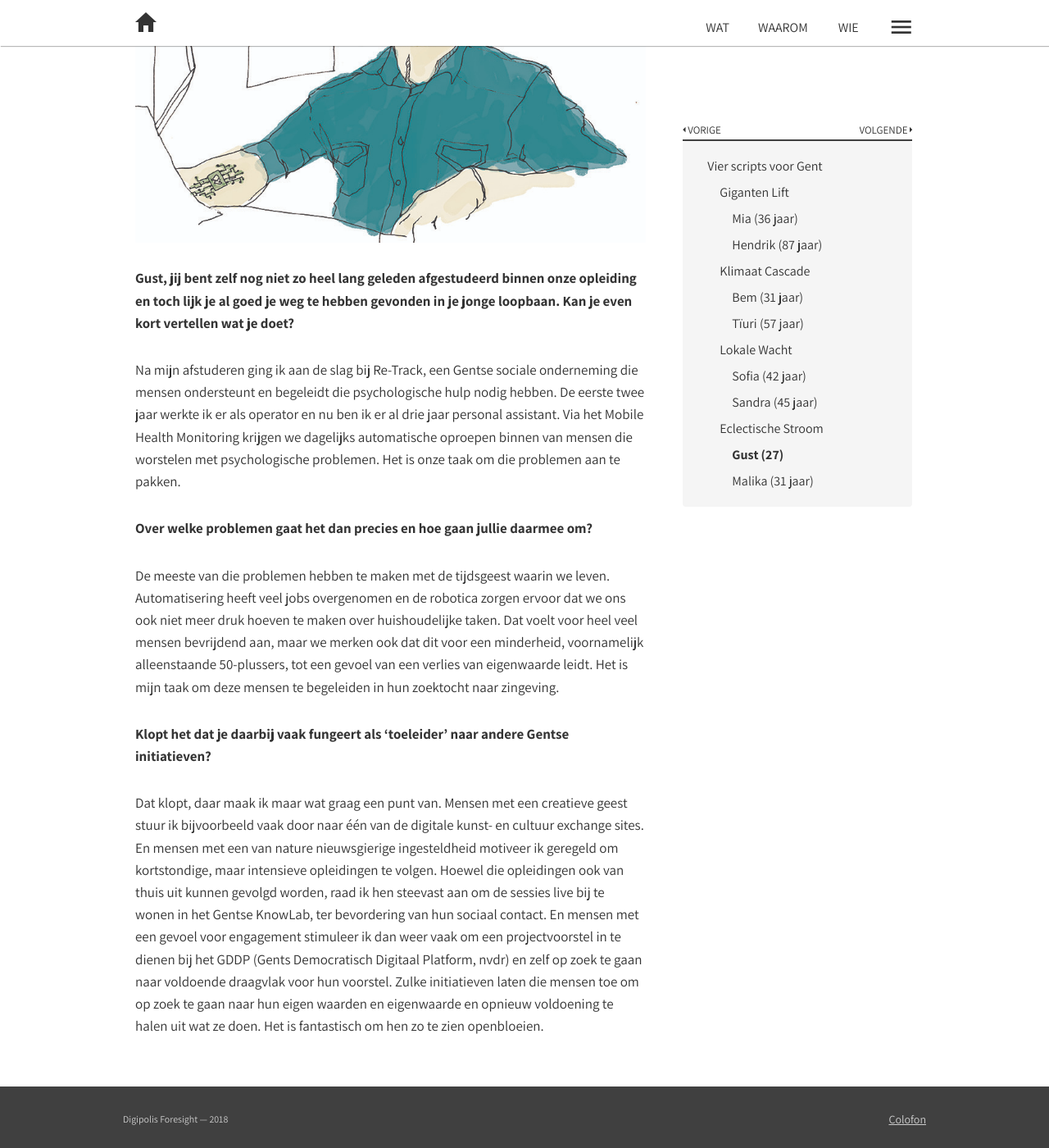
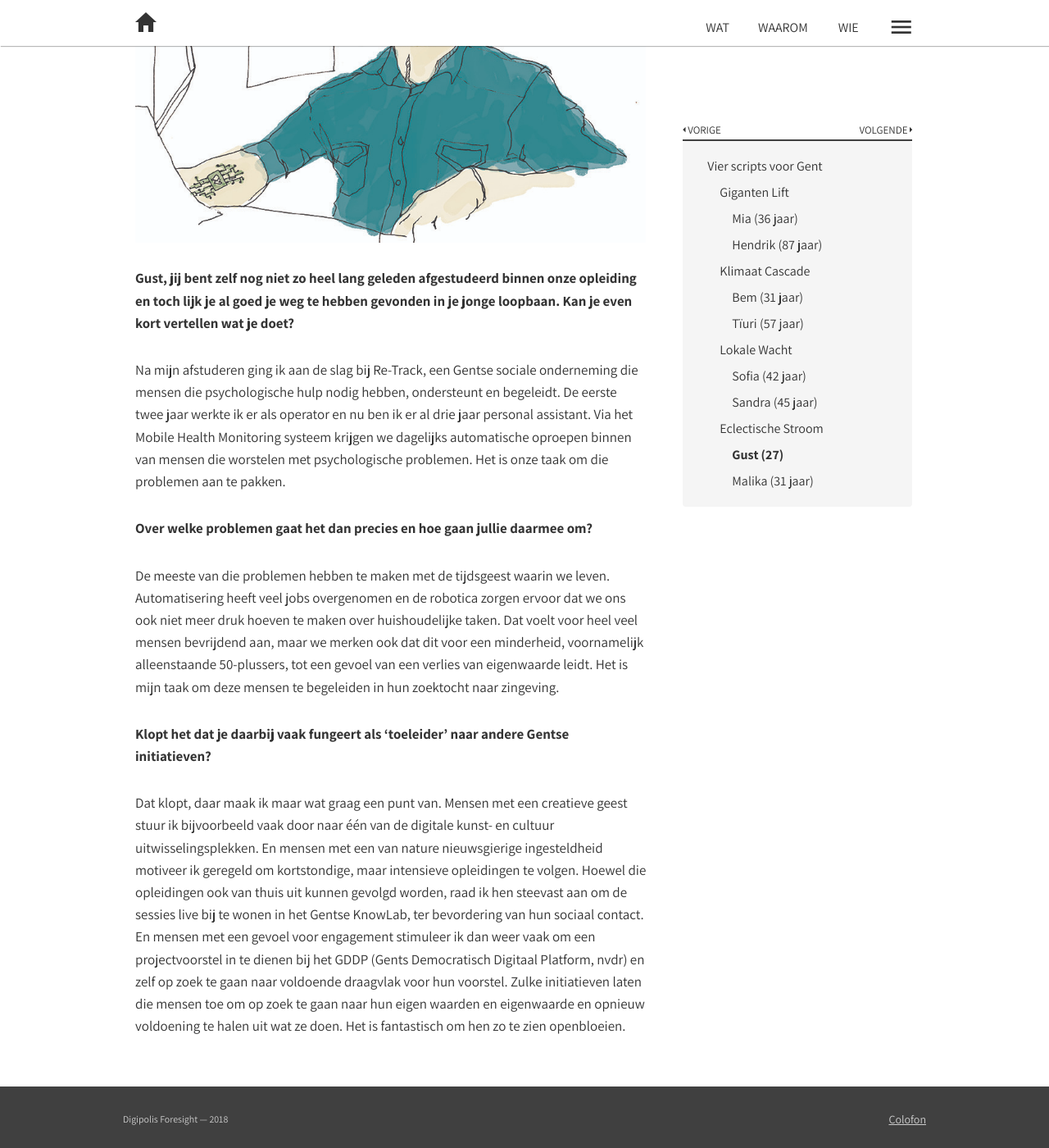
Before and after one commit to lab9k/scripts-voor-gent-2040-en, a Jekyll site: the page built from chapters/chapter-04-part-2.md, in a window 1280 px wide and 1400 px high, scrolled down 486 px. Shown: the whole window at 82% size. Built offline with Jekyll 4.4.1, drawn with Linux system fonts in a browser that asks for light colours; nearby versions of some CDN libraries.

Commit message:
Update chapter-04-part-2.md

```diff
--- a/chapters/chapter-04-part-2.md
+++ b/chapters/chapter-04-part-2.md
@@ -15,7 +15,7 @@ indentlevel: 3
 
 **Gust, jij bent zelf nog niet zo heel lang geleden afgestudeerd binnen onze opleiding en toch lijk je al goed je weg te hebben gevonden in je jonge loopbaan. Kan je even kort vertellen wat je doet?**
 
-Na mijn afstuderen ging ik aan de slag bij Re-Track, een Gentse sociale onderneming die mensen ondersteunt en begeleidt die psychologische hulp nodig hebben. De eerste twee jaar werkte ik er als operator en nu ben ik er al drie jaar personal assistant. Via het Mobile Health Monitoring krijgen we dagelijks automatische oproepen binnen van mensen die worstelen met psychologische problemen. Het is onze taak om die problemen aan te pakken.
+Na mijn afstuderen ging ik aan de slag bij Re-Track, een Gentse sociale onderneming die mensen die psychologische hulp nodig hebben, ondersteunt en begeleidt. De eerste twee jaar werkte ik er als operator en nu ben ik er al drie jaar personal assistant. Via het Mobile Health Monitoring systeem krijgen we dagelijks automatische oproepen binnen van mensen die worstelen met psychologische problemen. Het is onze taak om die problemen aan te pakken.
 
 **Over welke problemen gaat het dan precies en hoe gaan jullie daarmee om?**
 
@@ -23,4 +23,4 @@ De meeste van die problemen hebben te maken met de tijdsgeest waarin we leven. A
 
 **Klopt het dat je daarbij vaak fungeert als ‘toeleider’ naar andere Gentse initiatieven?**
 
-Dat klopt, daar maak ik maar wat graag een punt van. Mensen met een creatieve geest stuur ik bijvoorbeeld vaak door naar één van de digitale kunst- en cultuur exchange sites. En mensen met een van nature nieuwsgierige ingesteldheid motiveer ik geregeld om kortstondige, maar intensieve opleidingen te volgen. Hoewel die opleidingen ook van thuis uit kunnen gevolgd worden, raad ik hen steevast aan om de sessies live bij te wonen in het Gentse KnowLab, ter bevordering van hun sociaal contact. En mensen met een gevoel voor engagement stimuleer ik dan weer vaak om een projectvoorstel in te dienen bij het GDDP (Gents Democratisch Digitaal Platform, nvdr) en zelf op zoek te gaan naar voldoende draagvlak voor hun voorstel. Zulke initiatieven laten die mensen toe om op zoek te gaan naar hun eigen waarden en eigenwaarde en opnieuw voldoening te halen uit wat ze doen. Het is fantastisch om hen zo te zien openbloeien.
+Dat klopt, daar maak ik maar wat graag een punt van. Mensen met een creatieve geest stuur ik bijvoorbeeld vaak door naar één van de digitale kunst- en cultuur uitwisselingsplekken. En mensen met een van nature nieuwsgierige ingesteldheid motiveer ik geregeld om kortstondige, maar intensieve opleidingen te volgen. Hoewel die opleidingen ook van thuis uit kunnen gevolgd worden, raad ik hen steevast aan om de sessies live bij te wonen in het Gentse KnowLab, ter bevordering van hun sociaal contact. En mensen met een gevoel voor engagement stimuleer ik dan weer vaak om een projectvoorstel in te dienen bij het GDDP (Gents Democratisch Digitaal Platform, nvdr) en zelf op zoek te gaan naar voldoende draagvlak voor hun voorstel. Zulke initiatieven laten die mensen toe om op zoek te gaan naar hun eigen waarden en eigenwaarde en opnieuw voldoening te halen uit wat ze doen. Het is fantastisch om hen zo te zien openbloeien.
```
